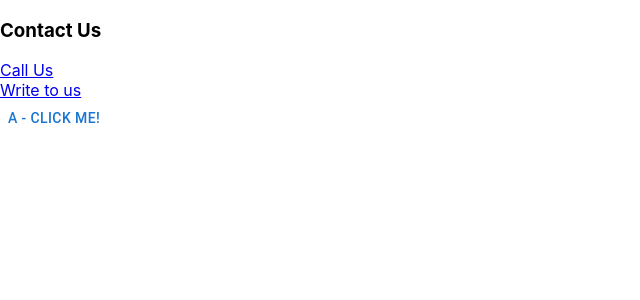
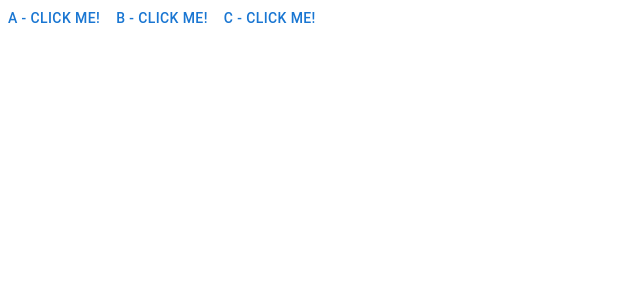
Before and after one commit to puravidafred/testreactsite, a React (Create React App) app in the folder my-app/: page / in a window 1280 px wide. Shown: the top 300 px of the page, without its empty margins (0-640 px from the left). Built offline with nearby package versions, Linux system fonts and the light colour scheme.

Commit message:
Adding two more buttons, some cleanup

```diff
--- a/my-app/src/App.js
+++ b/my-app/src/App.js
@@ -19,17 +19,11 @@ const App = () => {
   const gaEventTracker = useAnalyticsEventTracker('Clicks To My Site')
   return (
     <div>
-    <h3>Contact Us</h3>
-     <div>
-       <a href="#" onClick={()=>gaEventTracker('call')}>Call Us</a>
-      </div>
-     <div>
-       <a href="mailto:someone@example.com" onClick={()=>gaEventTracker('email')}>Write to us</a>
-      </div>
-     <div>
       <Button onClick={() => gaEventTracker('The A Button')}>A - Click Me!</Button>
-     </div>
-  </div>);
+      <Button onClick={() => gaEventTracker('The B Button')}>B - Click Me!</Button>
+      <Button onClick={() => gaEventTracker('The C Button')}>C - Click Me!</Button>
+    </div>
+  );
 }
 
 export default App;
```
